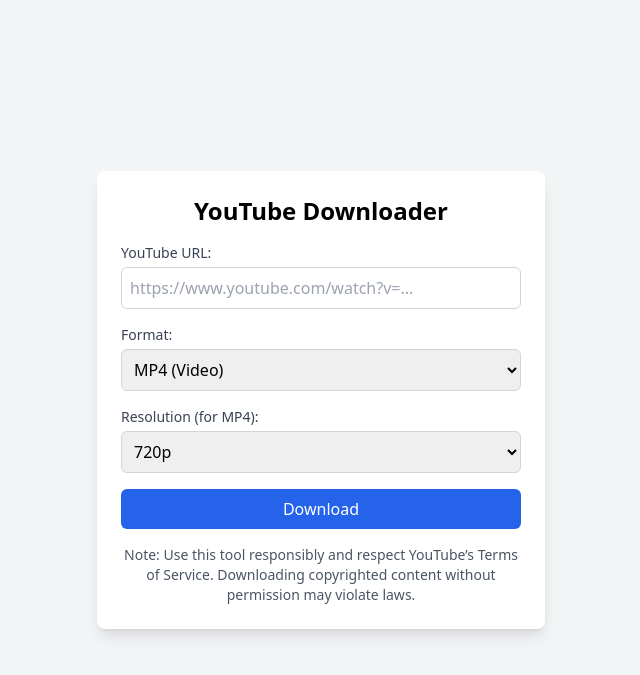
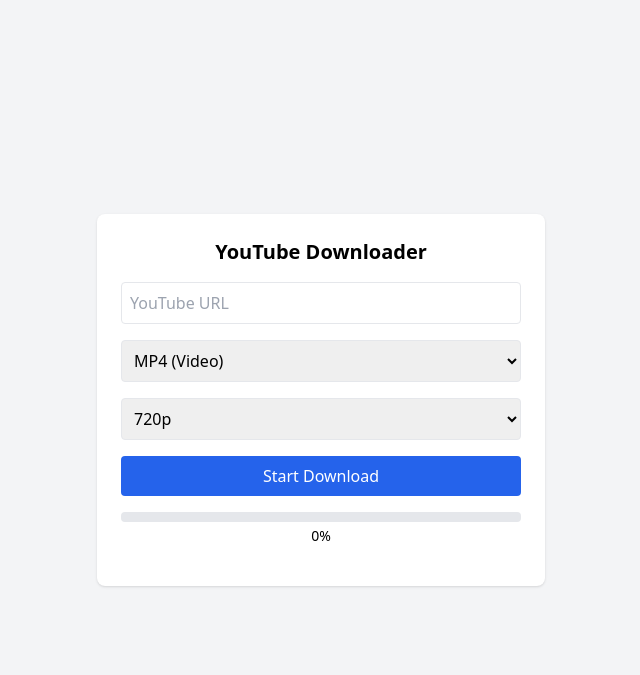
Before and after one commit to VempatiAkhila6/YoutubeDownloaderr, a Flask app: page / in a window 1280 px wide. Shown: the top 675 px of the page, without its empty margins (319-959 px from the left). Run offline with Flask 3, Linux system fonts and the light colour scheme; some libraries are stand-ins or nearby versions.

Commit message:
Update index.html

```diff
--- a/templates/index.html
+++ b/templates/index.html
@@ -2,131 +2,71 @@
 <html lang="en">
 <head>
     <meta charset="UTF-8">
-    <meta name="viewport" content="width=device-width, initial-scale=1.0">
     <title>YouTube Downloader</title>
     <script src="https://cdn.tailwindcss.com"></script>
 </head>
 <body class="bg-gray-100 flex items-center justify-center min-h-screen">
-    <div class="bg-white p-6 rounded-lg shadow-lg w-full max-w-md">
-        <h1 class="text-2xl font-bold text-center mb-4">YouTube Downloader</h1>
+    <div class="bg-white p-6 rounded-lg shadow w-full max-w-md">
+        <h1 class="text-xl font-bold mb-4 text-center">YouTube Downloader</h1>
         <form id="download-form" class="space-y-4">
-            <div>
-                <label for="url" class="block text-sm font-medium text-gray-700">YouTube URL:</label>
-                <input type="text" id="url" name="url" class="mt-1 block w-full p-2 border border-gray-300 rounded-md" placeholder="https://www.youtube.com/watch?v=..." required>
-            </div>
-            <div>
-                <label for="format" class="block text-sm font-medium text-gray-700">Format:</label>
-                <select id="format" name="format" class="mt-1 block w-full p-2 border border-gray-300 rounded-md">
+            <input type="text" name="url" placeholder="YouTube URL" class="w-full p-2 border rounded" required />
+            <select name="format" class="w-full p-2 border rounded">
                 <option value="mp4">MP4 (Video)</option>
                 <option value="mp3">MP3 (Audio)</option>
             </select>
-            </div>
-            <div>
-                <label for="resolution" class="block text-sm font-medium text-gray-700">Resolution (for MP4):</label>
-                <select id="resolution" name="resolution" class="mt-1 block w-full p-2 border border-gray-300 rounded-md">
+            <select name="resolution" class="w-full p-2 border rounded">
                 <option value="720p">720p</option>
                 <option value="360p">360p</option>
                 <option value="240p">240p</option>
             </select>
+            <button type="submit" class="w-full bg-blue-600 text-white p-2 rounded hover:bg-blue-700">Start Download</button>
+        </form>
+        <div class="mt-4">
+            <div class="bg-gray-200 rounded h-2.5">
+                <div id="progress-bar" class="bg-blue-600 h-2.5 rounded" style="width: 0%"></div>
             </div>
-            <button type="submit" id="download-btn" class="w-full bg-blue-600 text-white p-2 rounded-md hover:bg-blue-700">Download</button>
-        </form>
-        <p id="title" class="mt-4 text-center text-sm text-gray-700"></p>
-        <div id="progress" class="mt-4 hidden">
-            <div class="w-full bg-gray-200 rounded-full h-2.5">
-                <div id="progress-bar" class="bg-blue-600 h-2.5 rounded-full" style="width: 0%"></div>
+            <p id="progress-text" class="text-sm text-center mt-1">0%</p>
         </div>
-            <p id="progress-text" class="text-center text-sm mt-2">0%</p>
+        <p id="status" class="text-sm text-center mt-4"></p>
     </div>
-        <p id="status" class="mt-4 text-center text-sm"></p>
-        <p class="mt-4 text-center text-sm text-gray-600">
-            Note: Use this tool responsibly and respect YouTube’s Terms of Service. Downloading copyrighted content without permission may violate laws.
-        </p>
-    </div>
+
     <script>
         const form = document.getElementById('download-form');
-        const status = document.getElementById('status');
-        const progress = document.getElementById('progress');
         const progressBar = document.getElementById('progress-bar');
         const progressText = document.getElementById('progress-text');
-        const downloadBtn = document.getElementById('download-btn');
-        const title = document.getElementById('title');
+        const statusText = document.getElementById('status');
 
         form.addEventListener('submit', async (e) => {
             e.preventDefault();
-            downloadBtn.disabled = true;
-            status.textContent = 'Checking video availability...';
-            title.textContent = '';
-            progress.classList.add('hidden');
-            status.classList.remove('text-red-600', 'text-green-600');
+            statusText.textContent = "Starting download...";
+            const formData = new FormData(form);
+            const format = formData.get('format');
 
-            const formData = new FormData(form);
-            try {
-                const response = await fetch('/download', {
-                    method: 'POST',
-                    body: formData
-                });
-                if (!response.ok) {
-                    throw new Error(`HTTP error! Status: ${response.status}`);
-                }
-                const result = await response.json();
-                console.log('Download response:', result);
-
-                if (result.error) {
-                    status.textContent = `Error: ${result.error}`;
-                    status.classList.add('text-red-600');
-                    downloadBtn.disabled = false;
+            const res = await fetch('/download', { method: 'POST', body: formData });
+            if (!res.ok) {
+                const err = await res.json();
+                statusText.textContent = `Error: ${err.error || res.status}`;
                 return;
             }
 
-                title.textContent = `Downloading: ${result.title}`;
-                status.textContent = 'Starting download...';
-                progress.classList.remove('hidden');
+            const interval = setInterval(async () => {
+                const res = await fetch('/progress');
+                const data = await res.json();
 
-                const pollProgress = setInterval(async () => {
-                    try {
-                        const progressResponse = await fetch('/progress');
-                        if (!progressResponse.ok) {
-                            throw new Error(`HTTP error! Status: ${progressResponse.status}`);
+                progressBar.style.width = `${data.percentage}%`;
+                progressText.textContent = `${data.percentage}%`;
+
+                if (data.error) {
+                    clearInterval(interval);
+                    statusText.textContent = `Error: ${data.error}`;
                 }
-                        const progressData = await progressResponse.json();
-                        console.log('Progress data:', progressData);
 
-                        progressBar.style.width = `${progressData.percentage}%`;
-                        progressText.textContent = `${progressData.percentage}%`;
-
-                        if (progressData.error) {
-                            status.textContent = `Error: ${progressData.error}`;
-                            status.classList.add('text-red-600');
-                            progress.classList.add('hidden');
-                            clearInterval(pollProgress);
-                            downloadBtn.disabled = false;
-                        } else if (progressData.status === 'Downloaded') {
-                            status.textContent = 'Download complete! Starting file download...';
-                            status.classList.add('text-green-600');
-                            progress.classList.add('hidden');
-                            clearInterval(pollProgress);
-
-                            const format = formData.get('format');
+                if (data.status === 'Downloaded') {
+                    clearInterval(interval);
+                    statusText.textContent = 'Download complete. Saving file...';
                     window.location.href = `/download_file?format=${format}`;
-                            downloadBtn.disabled = false;
-                        }
-                    } catch (error) {
-                        console.error('Progress error:', error);
-                        status.textContent = `Error: ${error.message}`;
-                        status.classList.add('text-red-600');
-                        progress.classList.add('hidden');
-                        clearInterval(pollProgress);
-                        downloadBtn.disabled = false;
                 }
             }, 1000);
-            } catch (error) {
-                console.error('Download error:', error);
-                status.textContent = `Error: ${error.message}`;
-                status.classList.add('text-red-600');
-                progress.classList.add('hidden');
-                downloadBtn.disabled = false;
-            }
         });
     </script>
 </body>
```
Lines whose indentation alone changed are shown as unchanged.
